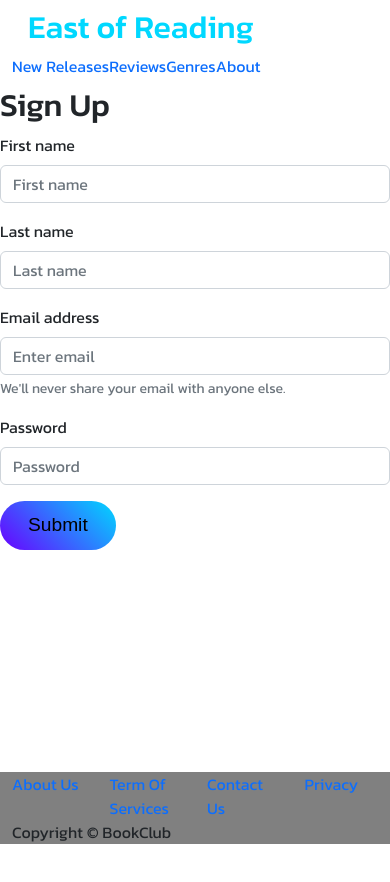
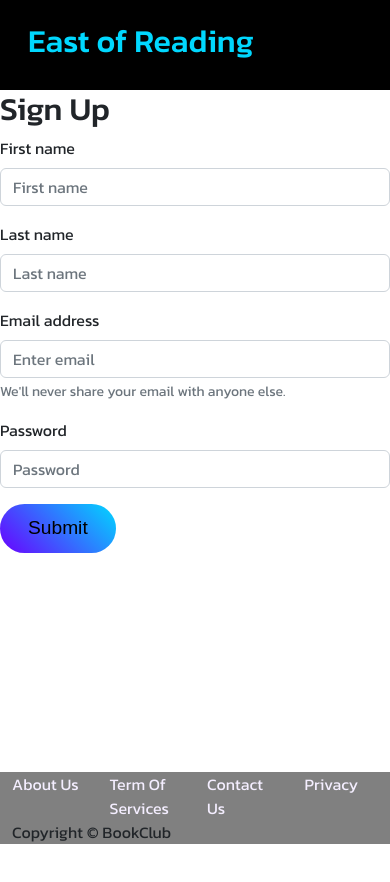
Before and after one commit to EspejoGabriel31/Project-Book-Club, a React (Create React App) app in the folder client/: page / in a window 390 px wide. Shown: the top 882 px of the page. Before the commit the page ends 844 px from the top, so only its background shows below. Built offline with nearby package versions, Linux system fonts and the light colour scheme; no server answers.

Commit message:
navbar styling

```diff
--- a/client/package.json
+++ b/client/package.json
@@ -10,7 +10,7 @@
     "react": "^18.2.0",
     "react-bootstrap": "^2.5.0",
     "react-dom": "^18.2.0",
-    "react-scripts": "5.0.1",
+    "react-scripts": "^5.0.1",
     "web-vitals": "^2.1.4"
   },
   "scripts": {
--- a/client/src/components/Navbar.css
+++ b/client/src/components/Navbar.css
@@ -0,0 +1,64 @@
+.navbar {
+    width: 100%;
+    height: 90px;
+    background-color: #000;
+}
+
+.navbar .container {
+    max-width: 1140px;
+    height: 100%;
+    margin: auto;
+    display: flex;
+    justify-content: space-between;
+    align-items: center;
+}
+
+.navbar .nav {
+    display: flex;
+    justify-content: center;
+    align-items: center;
+}
+
+.navbar li {
+    padding: 1rem;
+}
+
+.dropdown {
+    display: none;
+}
+
+.navbar .icon {
+    color: #f4eeff;
+    font-size: 2rem;
+}
+
+.navbar h1,a {
+    color: #f4eeff;
+}
+
+@media screen and (max-width:940px) {
+    .dropdown {
+        display: block;
+    }
+
+    .nav {
+        position: absolute;
+        flex-direction: column;
+        justify-content: start!important;
+        top: 90px;
+        left: -100%;
+        width: 100%;
+        height: 100vh;
+        background-color: #000;
+        transition: 0.3s;
+    }
+
+    .nav.active {
+        left: 0;
+    }
+
+    .nav a {
+        font-size: 1.4rem;
+    }
+
+}
```
Also changed, not shown: 1 other file (tests, documents, lock files or other folders).
